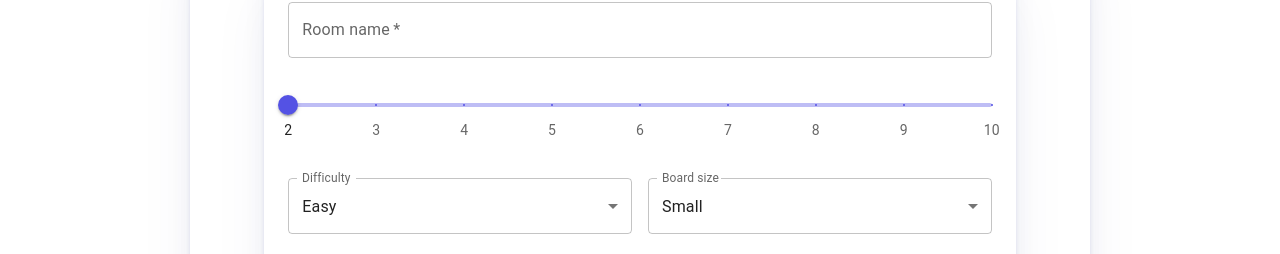
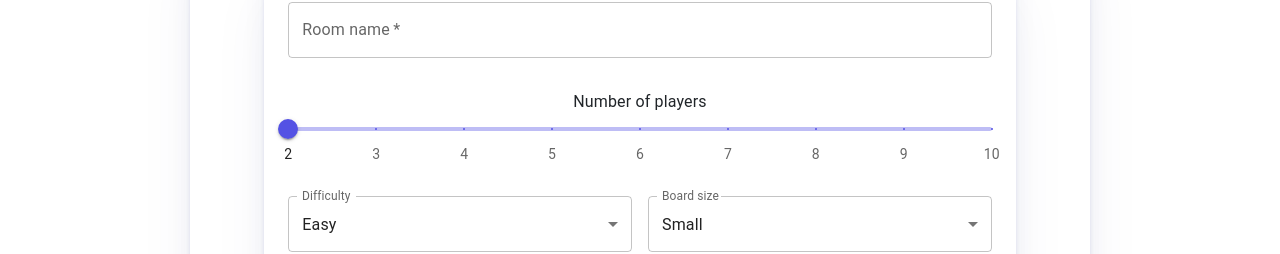
Before and after one commit to nokia-wroclaw/innovativeproject-hashiplayero, a React (Create React App) app in the folder ui/: page /createroom in a window 1280 px wide. Shown: the part 242-496 px from the top of the page. Built offline with nearby package versions, Linux system fonts and the light colour scheme; no server answers.

Commit message:
Add label to slider

```diff
--- a/ui/src/components/dynamic-components/PlayersInput.tsx
+++ b/ui/src/components/dynamic-components/PlayersInput.tsx
@@ -1,4 +1,4 @@
-import { Slider } from "@mui/material";
+import { Slider, Typography } from "@mui/material";
 
 interface IMark {
   value: number;
@@ -8,7 +8,6 @@ interface IMark {
 function createMarks() {
   const marks: IMark[] = [];
   for (let i = 2; i <= 10; i++) {
-    // # TOOD change loop
     marks.push({
       value: i,
       label: i.toString(),
@@ -35,6 +34,10 @@ const PlayersInput = ({
 
   return (
     <>
+      <div className="slider">
+        <Typography>
+          {isAdmin ? "Number of players" : "Number of players in game"}
+        </Typography>
         <Slider
           disabled={!isAdmin}
           aria-label="Custom marks"
@@ -47,6 +50,7 @@ const PlayersInput = ({
           step={1}
           max={10}
         />
+      </div>
     </>
   );
 };
--- a/ui/src/styles/index.css
+++ b/ui/src/styles/index.css
@@ -999,4 +999,11 @@
     height: 100%;
     box-shadow: 40px 40px 40px #cccccc, 0 0 0 #ffffff, 0 0 0 #cccccc inset, 2px 2px 2px #ffffff inset;
   }
+}
+.slider {
+  display: flex;
+  flex-direction: column;
+  justify-content: center;
+  align-items: center;
+  width: 100%;
 }/*# sourceMappingURL=index.css.map */
--- a/ui/src/styles/index.scss
+++ b/ui/src/styles/index.scss
@@ -460,3 +460,11 @@ $light_logo-secondary-color: #8b89ec;
       2px 2px 2px #ffffff inset;
   }
 }
+
+.slider{
+  display: flex;
+  flex-direction: column;
+  justify-content: center;
+  align-items: center;
+  width: 100%;
+}
```
Also changed, not shown: 1 other file (tests, documents, lock files or other folders). Lines whose indentation alone changed are shown as unchanged.
